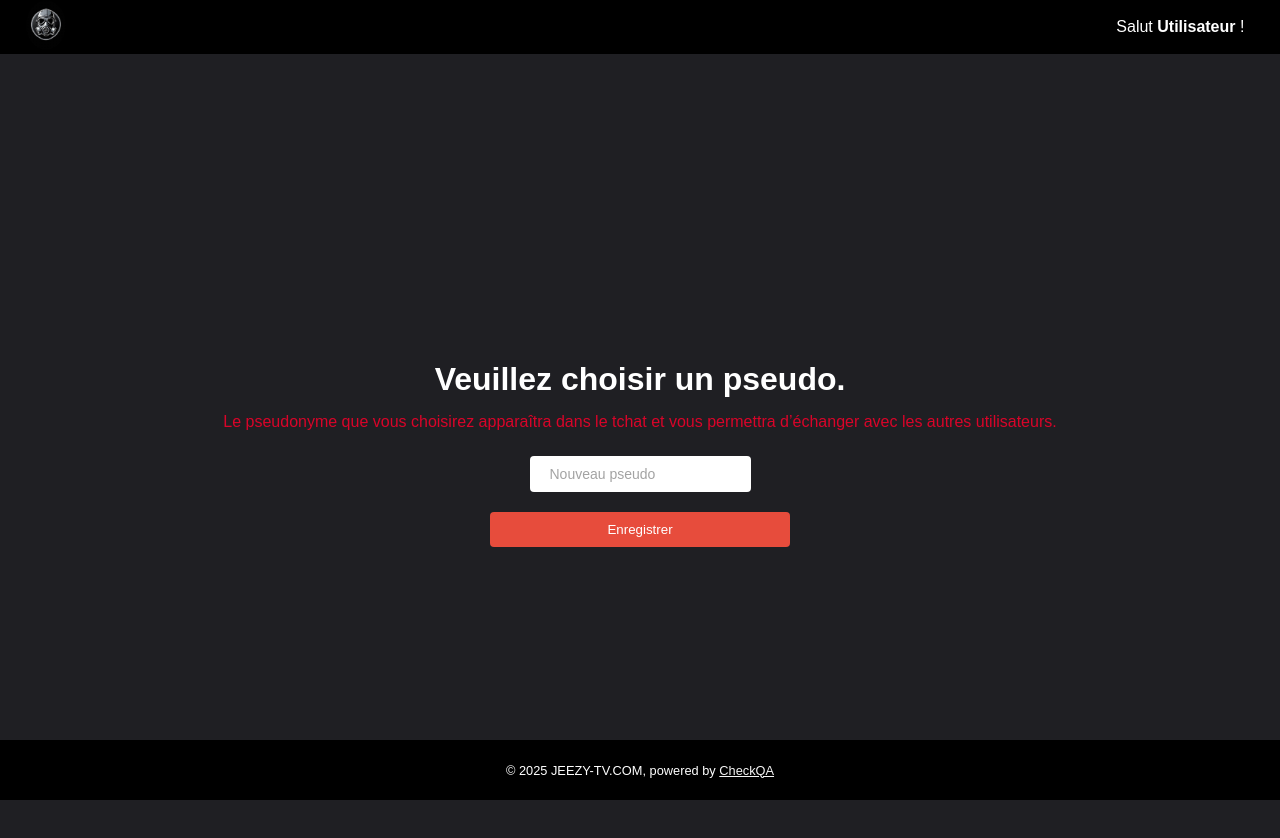
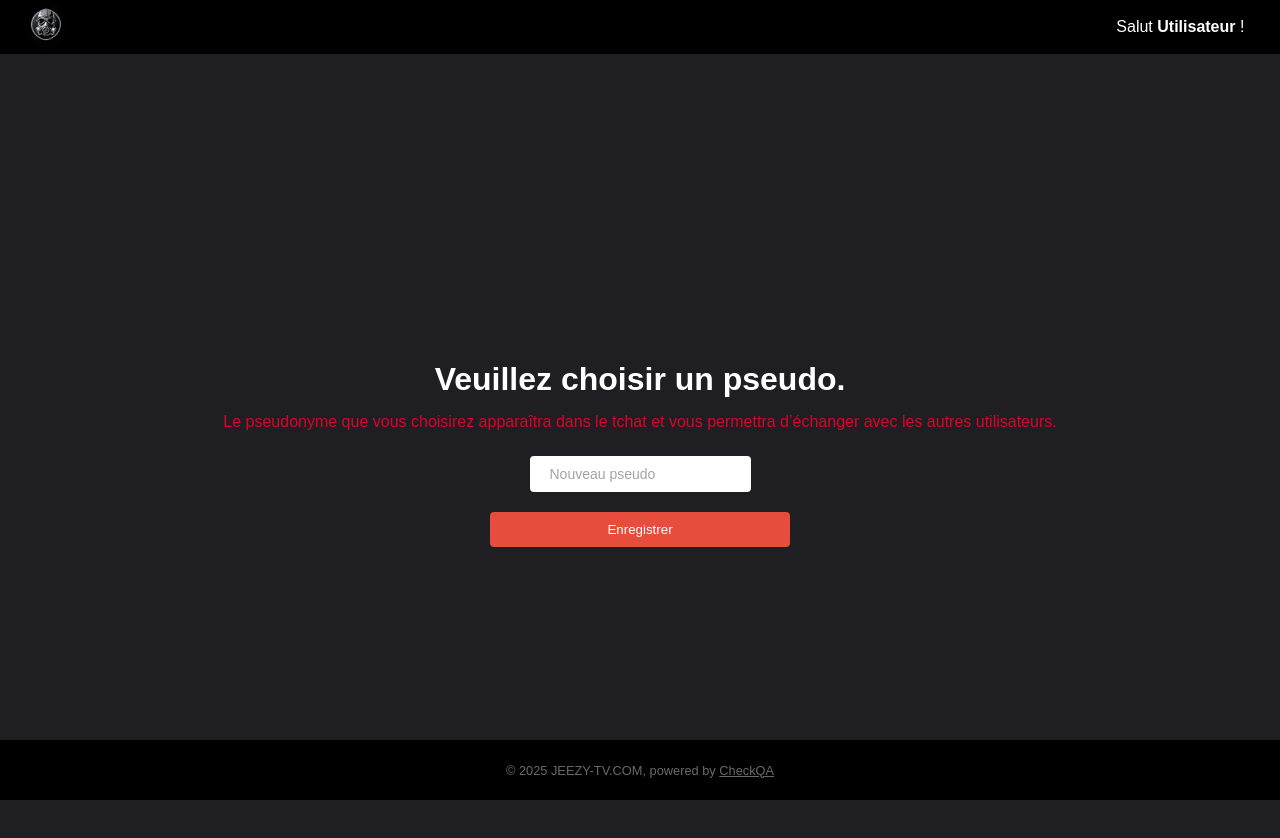
Before and after one commit to 7S-Coder/MyJTV, a React (Vite) app: page /update-pseudo in a window 1280 px wide. Shown: the top 838 px of the page. Built offline with nearby package versions, Linux system fonts and the light colour scheme; no server answers; the database is empty; sample sign-in values are in the browser's storage.

Commit message:
update footer

```diff
--- a/src/css/Footer.scss
+++ b/src/css/Footer.scss
@@ -14,7 +14,7 @@ Footer {
     bottom: 0;
     left: 0;
     right: 0;
-    color: vars.$white;
+    color: #6d6868;
     font-size: 0.8rem;
     height: 40px;
     padding: 10px 0;
@@ -31,6 +31,7 @@ Footer {
 
     a {
         text-decoration: underline;
+        color: #6d6868;
     }
 
     a:hover {
```
